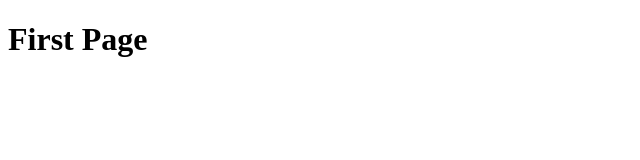
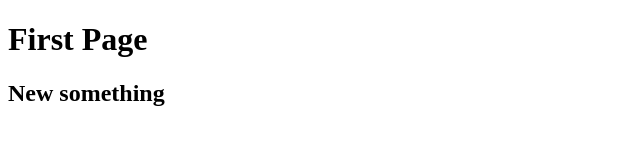
Before and after one commit to Cyse1/Gittest, a plain HTML site: page index.html in a window 1280 px wide. Shown: the whole page, without its empty margins (0-640 px from the left). Drawn offline with Linux system fonts and the light colour scheme.

Commit message:
updated code

```diff
--- a/index.html
+++ b/index.html
@@ -8,5 +8,6 @@
 </head>
 <body>
   <h1>First Page</h1>
+  <h2>New something</h2>
 </body>
 </html>
```
